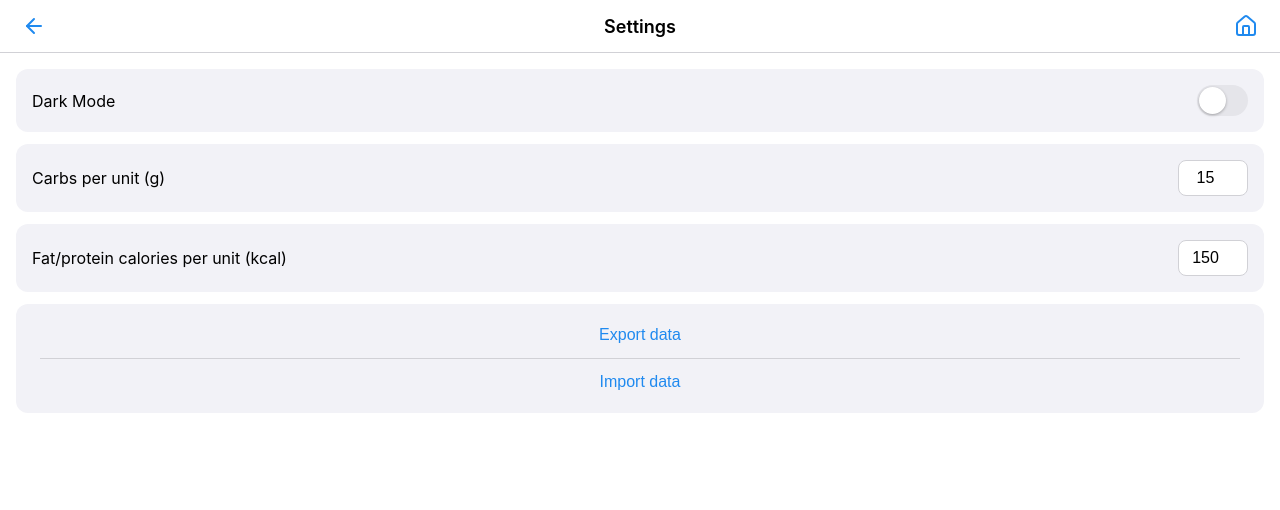
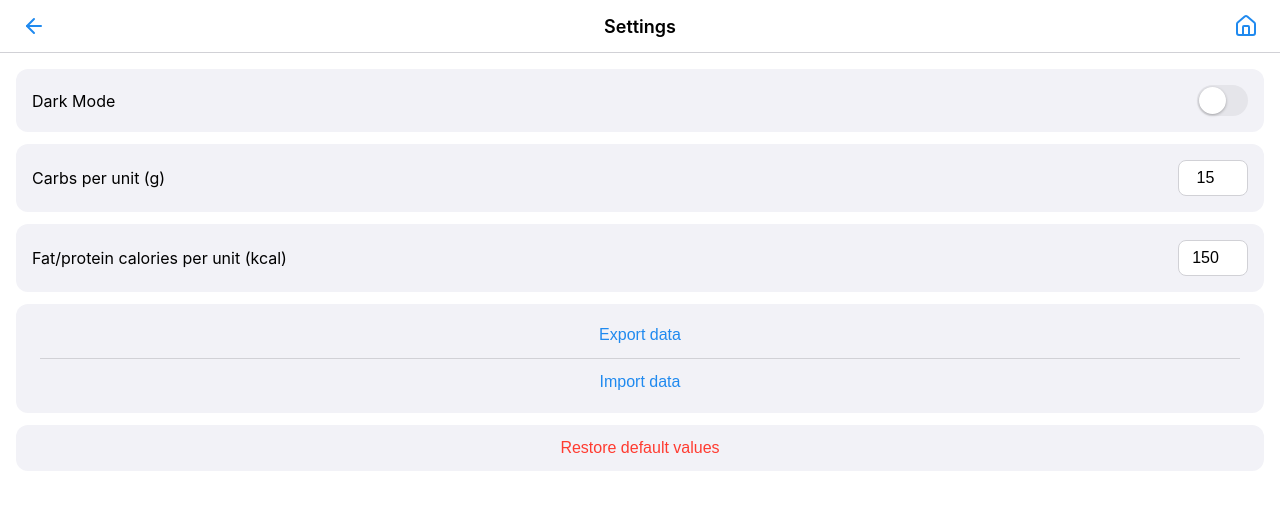
Before and after one commit to lucas-prtt/calculador-UGP, a React (Vite) app: page /#/opciones in a window 1280 px wide. Shown: the top 510 px of the page. Built offline with nearby package versions, Linux system fonts and the light colour scheme.

Commit message:
Restore defaults

```diff
--- a/src/i18n/locales/de.json
+++ b/src/i18n/locales/de.json
@@ -16,7 +16,8 @@
     "saveExportAs": "Speichern als...",
     "exportError": "Export fehlgeschlagen",
     "importError": "Import fehlgeschlagen",
-    "importSuccess": "Daten erfolgreich importiert"
+    "importSuccess": "Daten erfolgreich importiert",
+    "restoreDefaults": "Standardwerte wiederherstellen"
   },
   "common": {
     "comingSoon": "Demnächst verfügbar",
--- a/src/i18n/locales/en.json
+++ b/src/i18n/locales/en.json
@@ -16,7 +16,8 @@
     "saveExportAs": "Save as...",
     "exportError": "Export failed",
     "importError": "Import failed",
-    "importSuccess": "Data imported successfully"
+    "importSuccess": "Data imported successfully",
+    "restoreDefaults": "Restore default values"
   },
   "common": {
     "comingSoon": "Coming soon",
--- a/src/i18n/locales/es.json
+++ b/src/i18n/locales/es.json
@@ -16,7 +16,8 @@
     "saveExportAs": "Guardar como...",
     "exportError": "Error al exportar",
     "importError": "Error al importar",
-    "importSuccess": "Datos importados correctamente"
+    "importSuccess": "Datos importados correctamente",
+    "restoreDefaults": "Restaurar valores por defecto"
   },
   "common": {
     "comingSoon": "Próximamente",
--- a/src/i18n/locales/pt.json
+++ b/src/i18n/locales/pt.json
@@ -16,7 +16,8 @@
     "saveExportAs": "Salvar como...",
     "exportError": "Erro ao exportar",
     "importError": "Erro ao importar",
-    "importSuccess": "Dados importados com sucesso"
+    "importSuccess": "Dados importados com sucesso",
+    "restoreDefaults": "Restaurar valores padrão"
   },
   "common": {
     "comingSoon": "Em breve",
--- a/src/index.css
+++ b/src/index.css
@@ -58,6 +58,13 @@ html, body, #root {
   justify-content: center;
   width: 36px;
   height: 36px;
+  border-radius: 8px;
+  transition: transform 0.1s, opacity 0.1s;
+}
+
+.header-btn:active {
+  transform: scale(0.9);
+  opacity: 0.6;
 }
 
 .content {
@@ -90,6 +97,12 @@ html, body, #root {
   cursor: pointer;
   width: 100%;
   text-align: center;
+  transition: transform 0.1s, opacity 0.1s;
+}
+
+.btn-primary:active {
+  transform: scale(0.97);
+  opacity: 0.8;
 }
 
 .btn-danger-text {
@@ -100,6 +113,12 @@ html, body, #root {
   font-weight: 500;
   cursor: pointer;
   padding: 8px 12px;
+  transition: transform 0.1s, opacity 0.1s;
+}
+
+.btn-danger-text:active {
+  transform: scale(0.95);
+  opacity: 0.7;
 }
 
 .btn-link {
@@ -109,6 +128,31 @@ html, body, #root {
   font-size: 16px;
   cursor: pointer;
   padding: 8px 16px;
+  transition: transform 0.1s, opacity 0.1s;
+}
+
+.btn-link:active {
+  transform: scale(0.95);
+  opacity: 0.7;
+}
+
+.btn-danger {
+  background: none;
+  border: none;
+  color: #FF3B30;
+  font-size: 16px;
+  font-weight: 500;
+  cursor: pointer;
+  padding: 14px 16px;
+  border-radius: 12px;
+  text-align: center;
+  width: 100%;
+  transition: transform 0.1s, opacity 0.1s;
+}
+
+.btn-danger:active {
+  transform: scale(0.97);
+  opacity: 0.7;
 }
 
 .card {
--- a/src/pages/Opciones.jsx
+++ b/src/pages/Opciones.jsx
@@ -30,6 +30,13 @@ export default function Opciones() {
     setCalories(value);
     const num = Number(value);
     if (num > 0) storage.set('caloriesPerUnit', num);
+  };
+
+  const restoreDefaults = () => {
+    setCarbs('15');
+    setCalories('150');
+    storage.set('carbsPerUnit', 15);
+    storage.set('caloriesPerUnit', 150);
   };
 
   const textColor = isDark ? '#FFFFFF' : '#000000';
@@ -111,6 +118,14 @@ export default function Opciones() {
         </div>
 
         <ExportImport />
+
+        <button
+          className="btn-danger"
+          onClick={restoreDefaults}
+          style={{ backgroundColor: cardBg }}
+        >
+          {t('settings.restoreDefaults')}
+        </button>
       </div>
     </div>
   );
```
